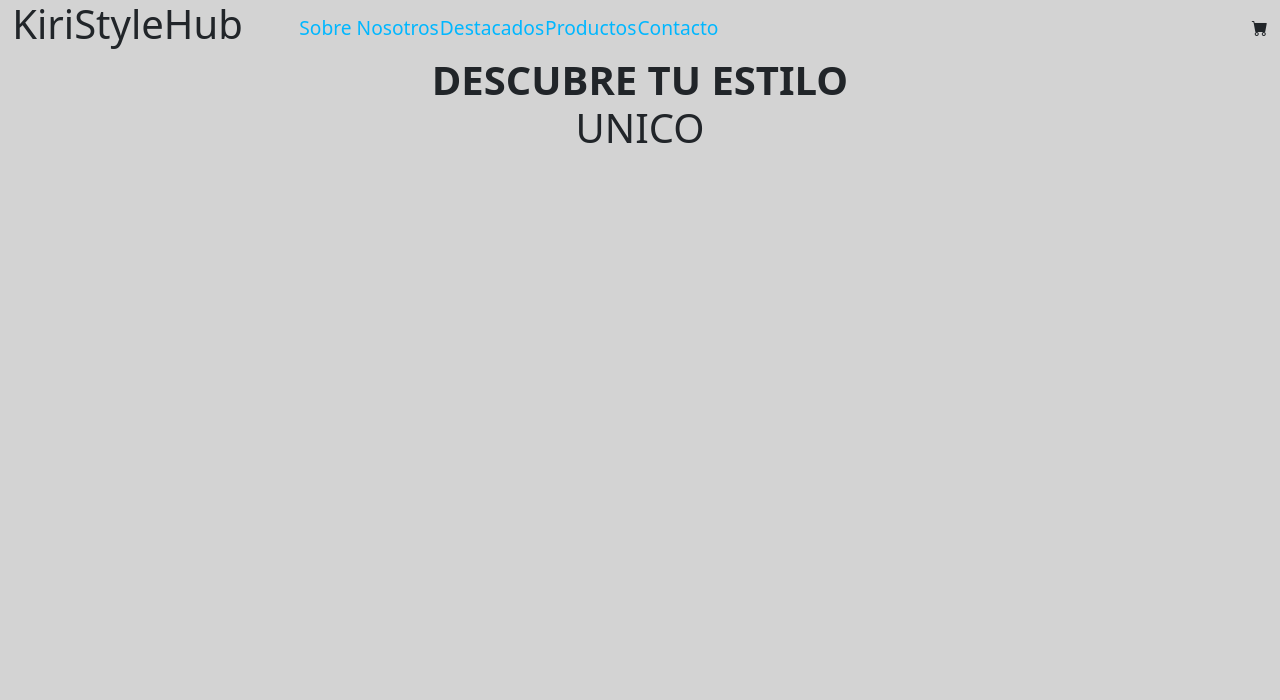
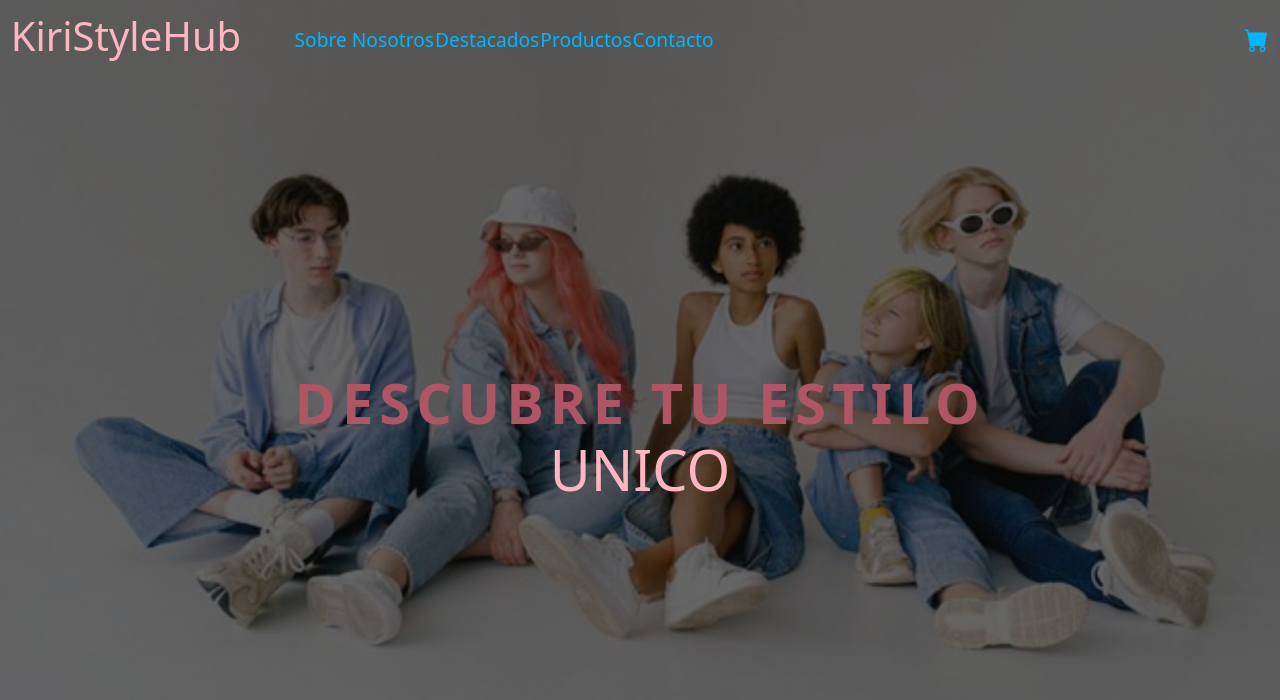
Before and after one commit to LautyDeveloper/KiriStyleHubRemasterized, a website: page index.html in a window 1280 px wide. Drawn offline with nearby package versions, Linux system fonts and the light colour scheme.

Commit message:
Terminando Seccion Bienvenida

```diff
--- a/assets/sass/style.scss
+++ b/assets/sass/style.scss
@@ -7,23 +7,40 @@
 $yellowGreen: #9acd32;
 $darkYellowGren: #435a17;
 $cherryBlossomPink: #ffb6c1;
-$darkCherryBlossomPink: #883f4a;
+$darkCherryBlossomPink: #b05563;
 $skyBlue: #87ceeb;
 $darkSkyBlue: #246179;
 $lemonChiffon: #fffacd;
 $darkLemonChiffon: #746a0b;
-$timberWolf: #d3d3d3;
+$timberWolf: rgb(211, 211, 211);
 $darkTimberWolf: #949494;
+$lightBlue: #00b7ff;
 
 body {
   background-color: $timberWolf;
   @include mixins.crearFlex(column, center, center, center, inherit);
 }
 
+.bienvenida {
+  width: 100%;
+  background-image: linear-gradient(rgba(0, 0, 0, 0.6), rgba(0, 0, 0, 0.6)),
+    url("../media/1540500549285.jpg");
+  background-position: center;
+  background-size: cover;
+  background-repeat: no-repeat;
   header {
     width: 100%;
-  background-color: $timberWolf;
+    height: 10vh;
+    background-image: linear-gradient(
+      rgba(211, 211, 211, 0),
+      rgba(211, 211, 211, 0)
+    );
     @include mixins.crearFlex(row, space-around, center, center, inherit);
+    .logo {
+      h1 {
+        color: $cherryBlossomPink;
+      }
+    }
     .navbar {
       width: 75%;
       @include mixins.crearFlex(column, center, flex-start, center, inherit);
@@ -34,20 +51,58 @@ header {
           width: 100%;
           list-style: none;
           margin: 0;
-        @include mixins.crearFlex(row, space-between, center, center, inherit);
+          @include mixins.crearFlex(
+            row,
+            space-between,
+            center,
+            center,
+            inherit
+          );
           li {
+            transition: 0.3s ease;
             a {
               text-decoration: none;
-            color: #00b7ff;
+              color: $lightBlue;
               font-size: 1.2rem;
+              transition: 0.3s ease;
+            }
+            a:hover {
+              color: $skyBlue;
+              transform: translate(0px, -10px);
+            }
+          }
+          li:hover {
+            transform: translate(0px, -3px);
           }
         }
       }
     }
+    .cart {
+      width: 2%;
+      height: 100%;
+      @include mixins.crearFlex(column, center, center, center, inherit);
+      i {
+        color: $lightBlue;
+        font-size: 1.5rem;
+        cursor: pointer;
+      }
+      i:hover {
+        color: $skyBlue;
       }
     }
-
+  }
   .hero {
-  background-image: linear-gradient(rgba(0, 0, 0, 0.8), rgba(0, 0, 0, 0.8)),
-    url("assets/media/1540500549285.jpg");
+    width: 100%;
+    height: 90vh;
+    @include mixins.crearFlex(column, center, center, center, inherit);
+    h1 {
+      color: $cherryBlossomPink;
+      font-size: 3.5rem;
+      letter-spacing: 0px;
+      b {
+        color: $darkCherryBlossomPink;
+        letter-spacing: 6px;
       }
+    }
+  }
+}
--- a/index.html
+++ b/index.html
@@ -23,6 +23,7 @@
     <title>Document</title>
   </head>
   <body>
+    <div class="bienvenida">
       <header>
         <div class="logo">
           <h1>KiriStyleHub</h1>
@@ -44,5 +45,6 @@
       <div class="hero">
         <h1><b>DESCUBRE TU ESTILO</b><br />UNICO</h1>
       </div>
+    </div>
   </body>
 </html>
```
Also changed, not shown: assets/sass/style.css, 1 other file. Lines whose indentation alone changed are shown as unchanged.
